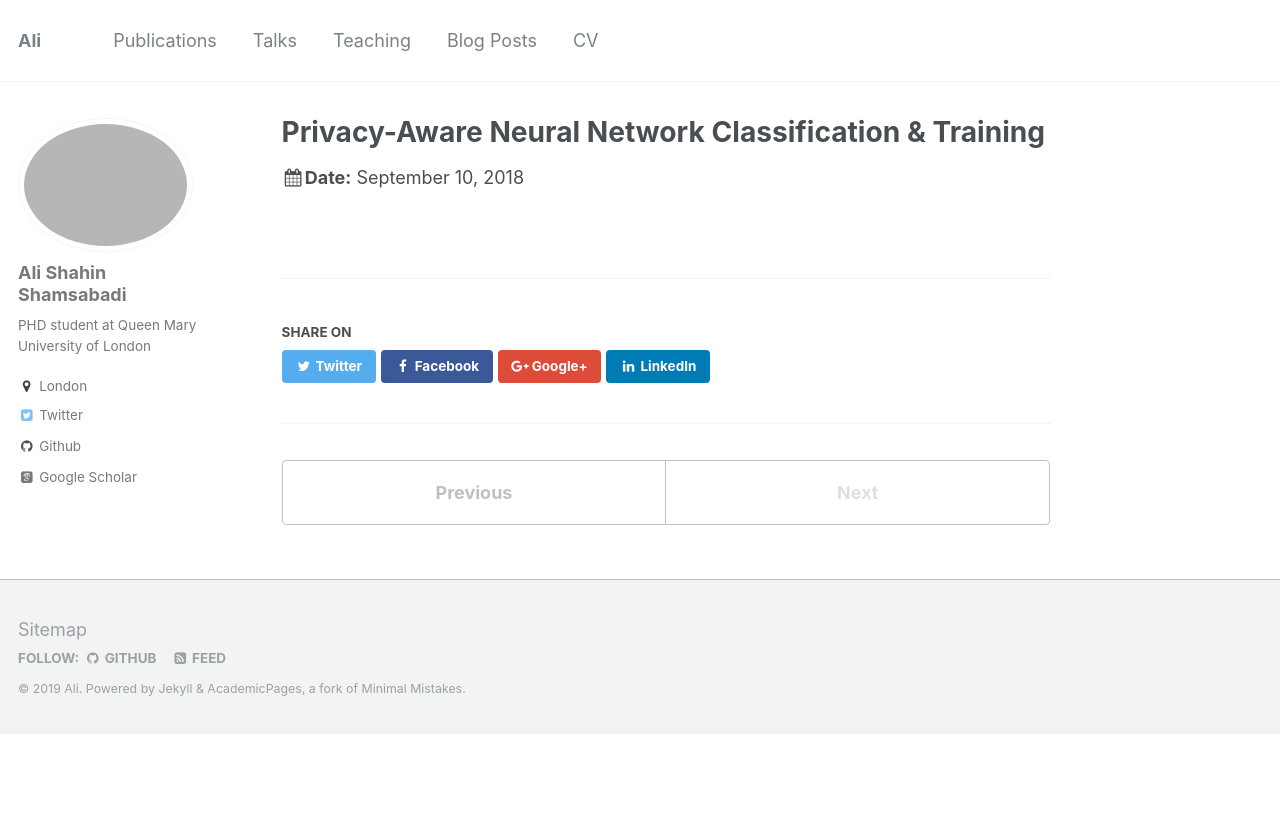
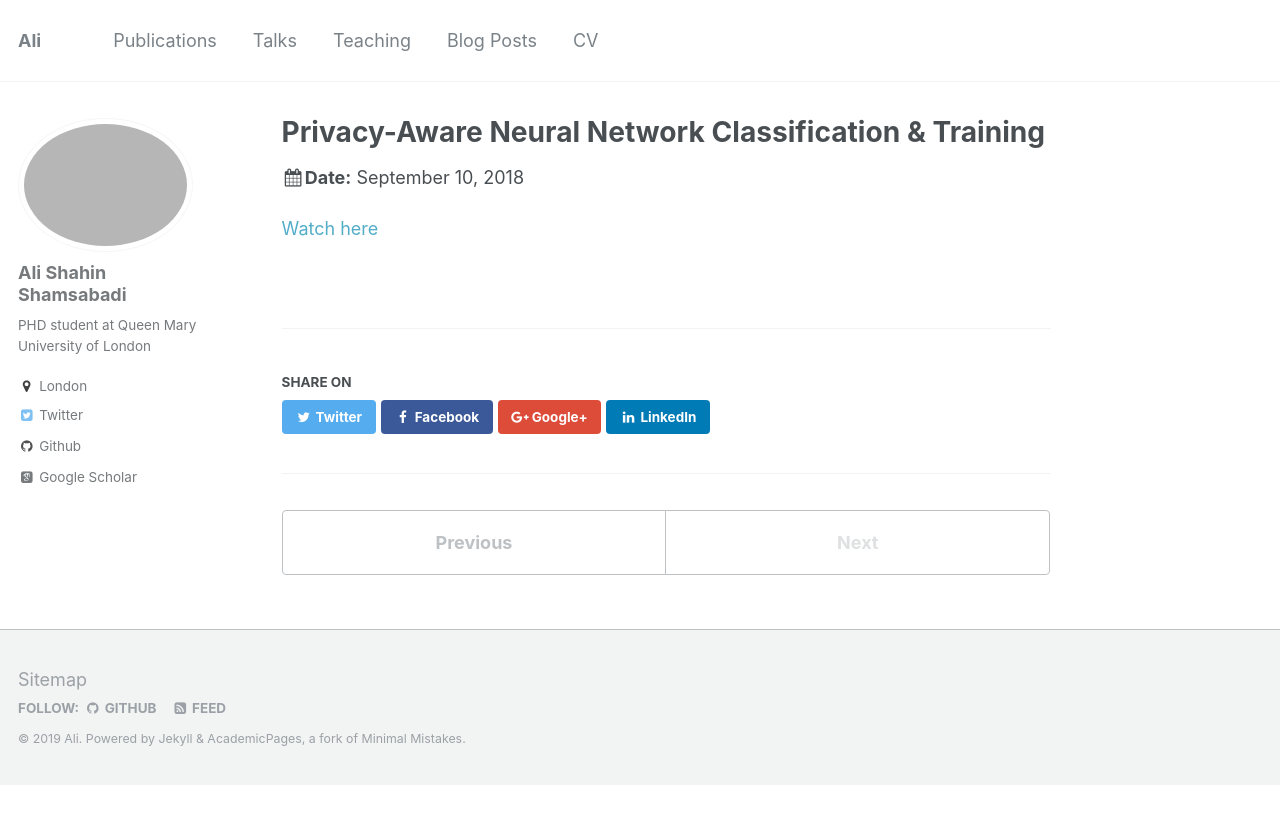
Before and after one commit to AliShahin/AliShahin.github.io, a Jekyll site: the page built from _talks/2018-09-01-talk-2.md, in a window 1280 px wide. Shown: the top 824 px of the page. Built offline with Jekyll 4.4.1, drawn with Linux system fonts in a browser that asks for light colours; some web fonts are replaced.

Commit message:
Update 2018-09-01-talk-2.md

```diff
--- a/_talks/2018-09-01-talk-2.md
+++ b/_talks/2018-09-01-talk-2.md
@@ -7,3 +7,4 @@ venue: "Alan Turing Institute, 2018"
 date: 2018-09-10
 location: "Alan Turing Institute, London"
 ---
+[Watch here](https://www.youtube.com/watch?v=pJtw6IRo9q4)
```
